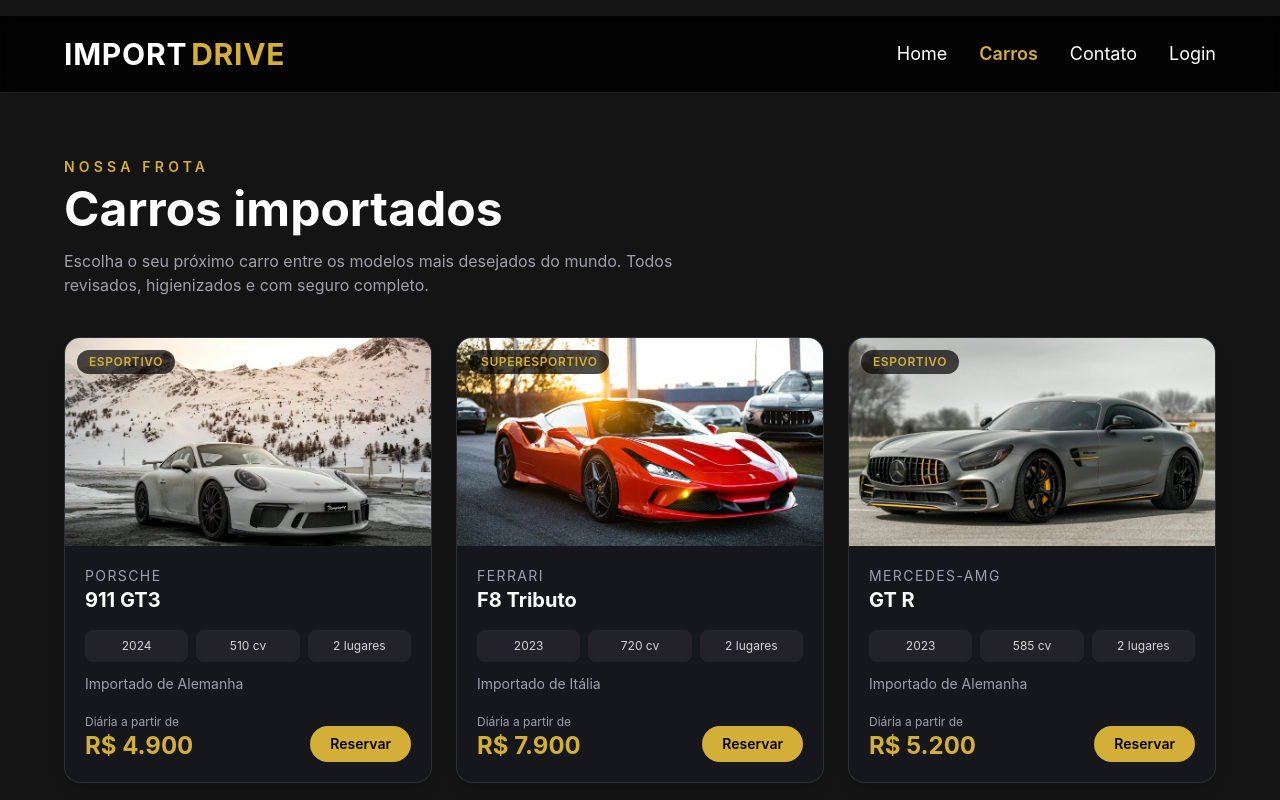
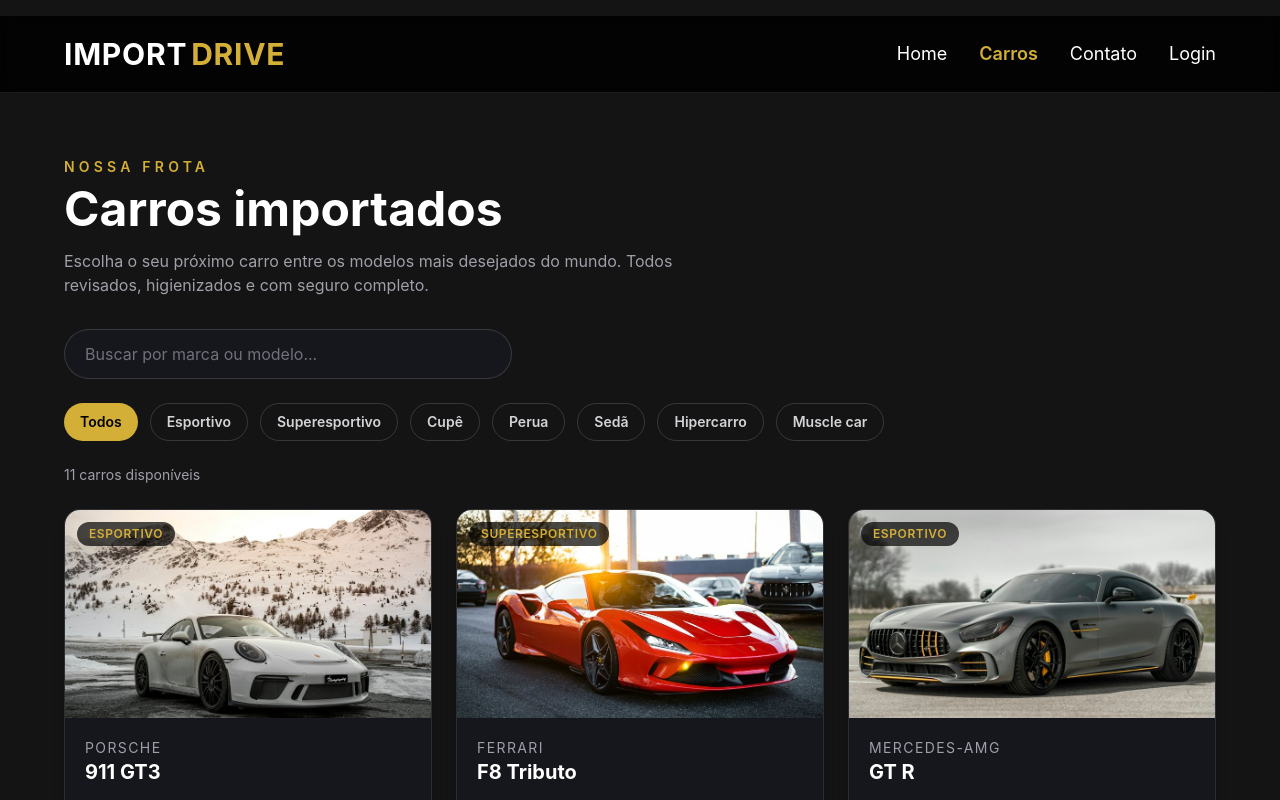
Before and after one commit to CP5FRONTTHIAGO/cp6-locacao-carros-importados, a React (Vite) app: page /carros in a window 1280 px wide. Shown: the top 800 px of the page. Built offline with nearby package versions, Linux system fonts and the light colour scheme.

Commit message:
feat: adiciona busca e filtro por categoria na pagina Carros

```diff
--- a/src/pages/Carros.jsx
+++ b/src/pages/Carros.jsx
@@ -1,7 +1,20 @@
+import { useState } from "react"
 import Card from "../components/Card"
 import carros from "../data/carros"
 
+const categorias = ["Todos", ...new Set(carros.map((carro) => carro.categoria))]
+
 const Carros = () => {
+  const [busca, setBusca] = useState("")
+  const [categoria, setCategoria] = useState("Todos")
+
+  const termo = busca.trim().toLowerCase()
+  const carrosFiltrados = carros.filter(
+    (carro) =>
+      (categoria === "Todos" || carro.categoria === categoria) &&
+      `${carro.marca} ${carro.modelo}`.toLowerCase().includes(termo)
+  )
+
   return (
     <main className="flex-1 px-[5%] py-16">
       <p className="text-sm font-semibold uppercase tracking-[0.3em] text-[#d4af37]">Nossa frota</p>
@@ -11,11 +24,44 @@
         Todos revisados, higienizados e com seguro completo.
       </p>
 
-      <div className="mt-10 grid gap-6 sm:grid-cols-2 lg:grid-cols-3">
-        {carros.map((carro) => (
-          <Card key={carro.id} carro={carro} />
+      <input
+        type="search"
+        value={busca}
+        onChange={(e) => setBusca(e.target.value)}
+        placeholder="Buscar por marca ou modelo..."
+        className="mt-8 w-full max-w-md rounded-full border border-white/15 bg-[#16161d] px-5 py-3 text-white placeholder:text-zinc-500 focus:border-[#d4af37] focus:outline-none"
+      />
+
+      <div className="mt-6 flex flex-wrap gap-3">
+        {categorias.map((item) => (
+          <button
+            key={item}
+            type="button"
+            onClick={() => setCategoria(item)}
+            className={`rounded-full px-4 py-2 text-sm font-semibold transition-colors ${
+              categoria === item
+                ? "bg-[#d4af37] text-black"
+                : "border border-white/15 text-zinc-300 hover:border-[#d4af37] hover:text-[#d4af37]"
+            }`}
+          >
+            {item}
+          </button>
         ))}
       </div>
+
+      <p className="mt-6 text-sm text-zinc-400">
+        {carrosFiltrados.length} {carrosFiltrados.length === 1 ? "carro disponível" : "carros disponíveis"}
+      </p>
+
+      {carrosFiltrados.length > 0 ? (
+        <div className="mt-6 grid gap-6 sm:grid-cols-2 lg:grid-cols-3">
+          {carrosFiltrados.map((carro) => (
+            <Card key={carro.id} carro={carro} />
+          ))}
+        </div>
+      ) : (
+        <p className="mt-6 text-zinc-400">Nenhum carro encontrado com os filtros selecionados.</p>
+      )}
     </main>
   )
 }
```
